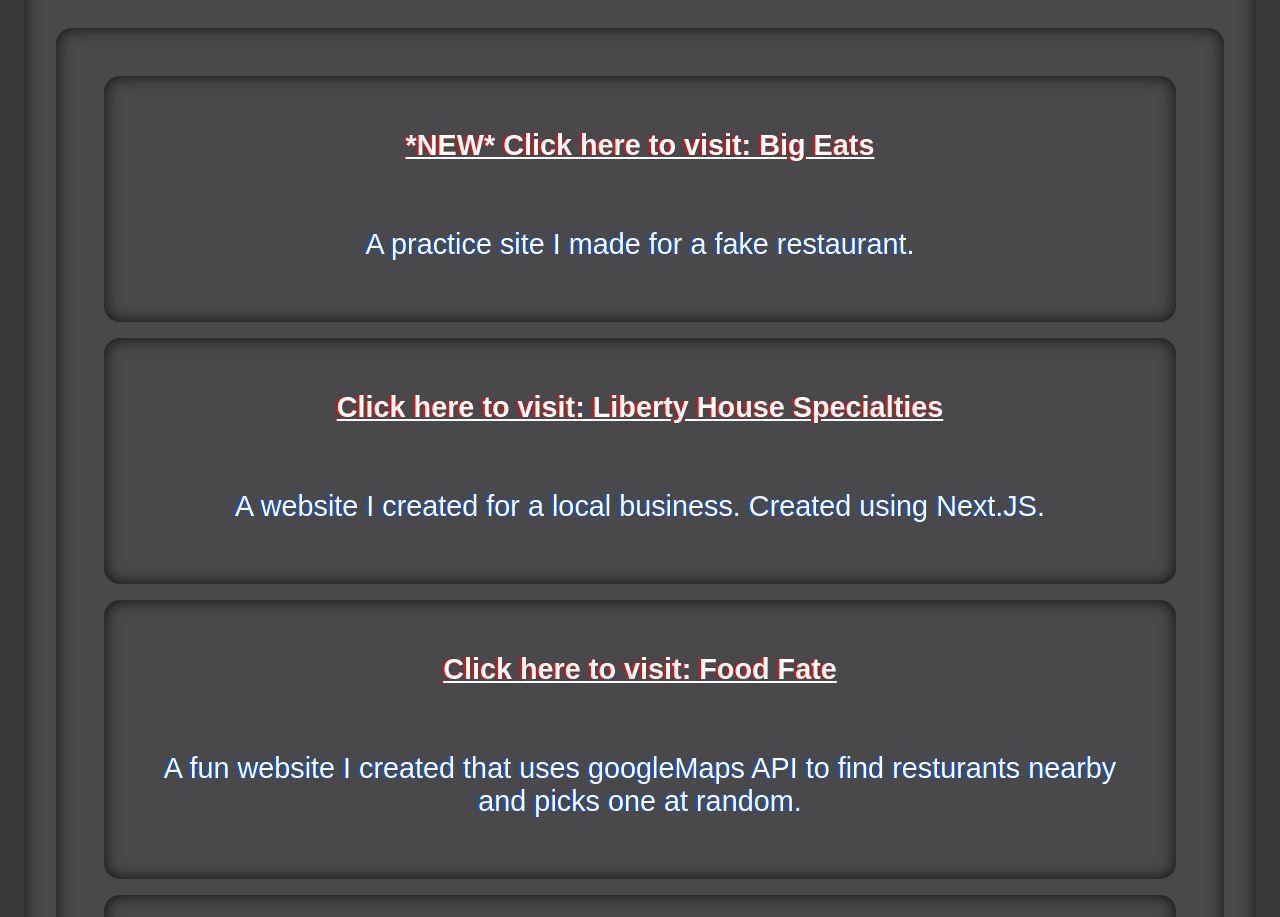
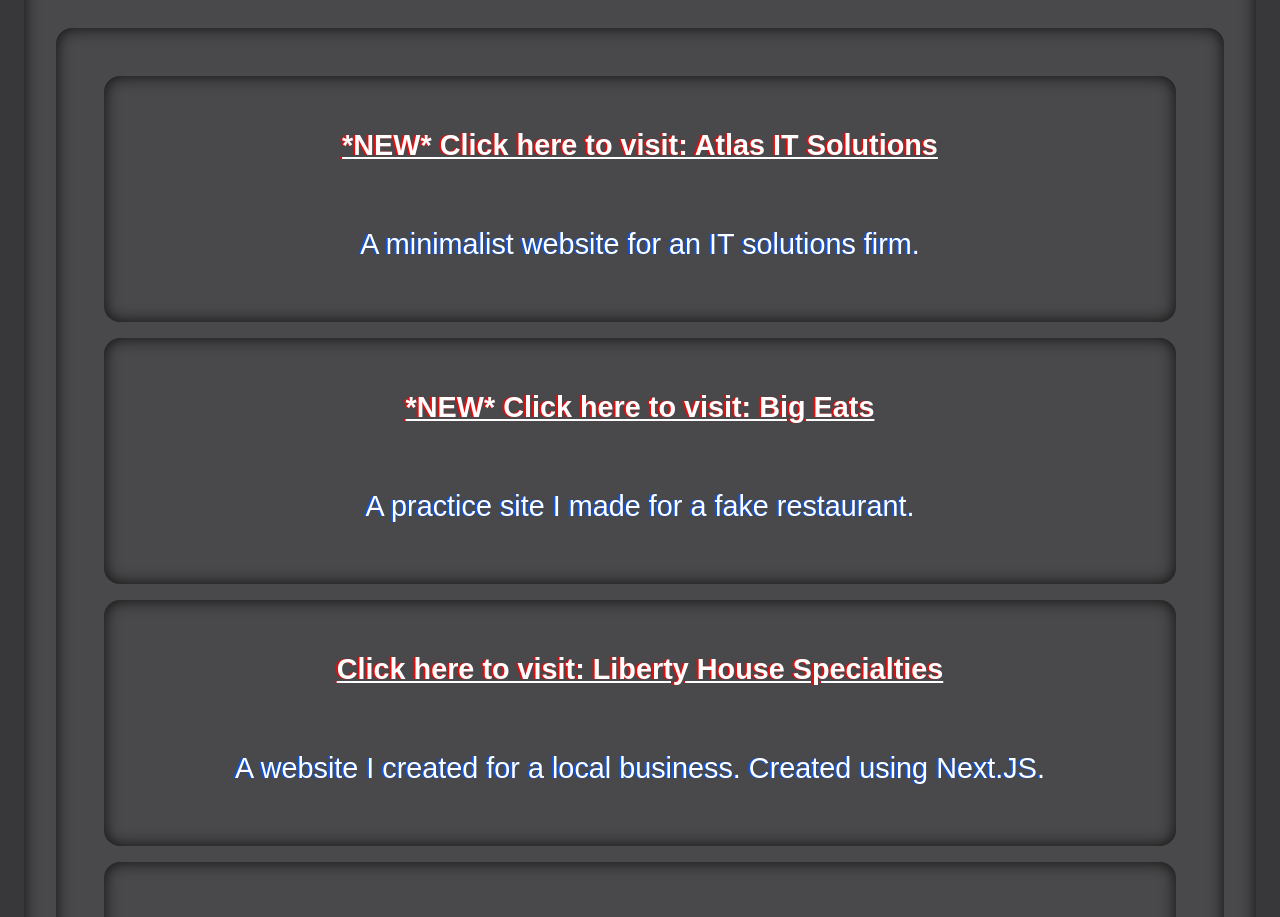
Before and after one commit to KadeStanford/stanforddev, a Next.js app: page / in a window 1280 px wide. Shown: the part 2900-3817 px from the top of the page. Built offline with nearby package versions, Linux system fonts and the light colour scheme; a web font is replaced by a local one.

Commit message:
added atlas it to projects

```diff
--- a/src/pages/index.js
+++ b/src/pages/index.js
@@ -201,6 +201,20 @@
               <div className={styles.myProjects__project}>
                 <h4 className={styles.myProjects__project__title}>
                   <a
+                    href="https://atlas-it.vercel.app/"
+                    target="_blank"
+                    rel="noopener noreferrer"
+                  >
+                    *NEW* Click here to visit: Atlas IT Solutions
+                  </a>
+                </h4>
+                <p className={styles.myProjects__project__text}>
+                  A minimalist website for an IT solutions firm.
+                </p>
+              </div>
+              <div className={styles.myProjects__project}>
+                <h4 className={styles.myProjects__project__title}>
+                  <a
                     href="https://bigeat.vercel.app/"
                     target="_blank"
                     rel="noopener noreferrer"
```
